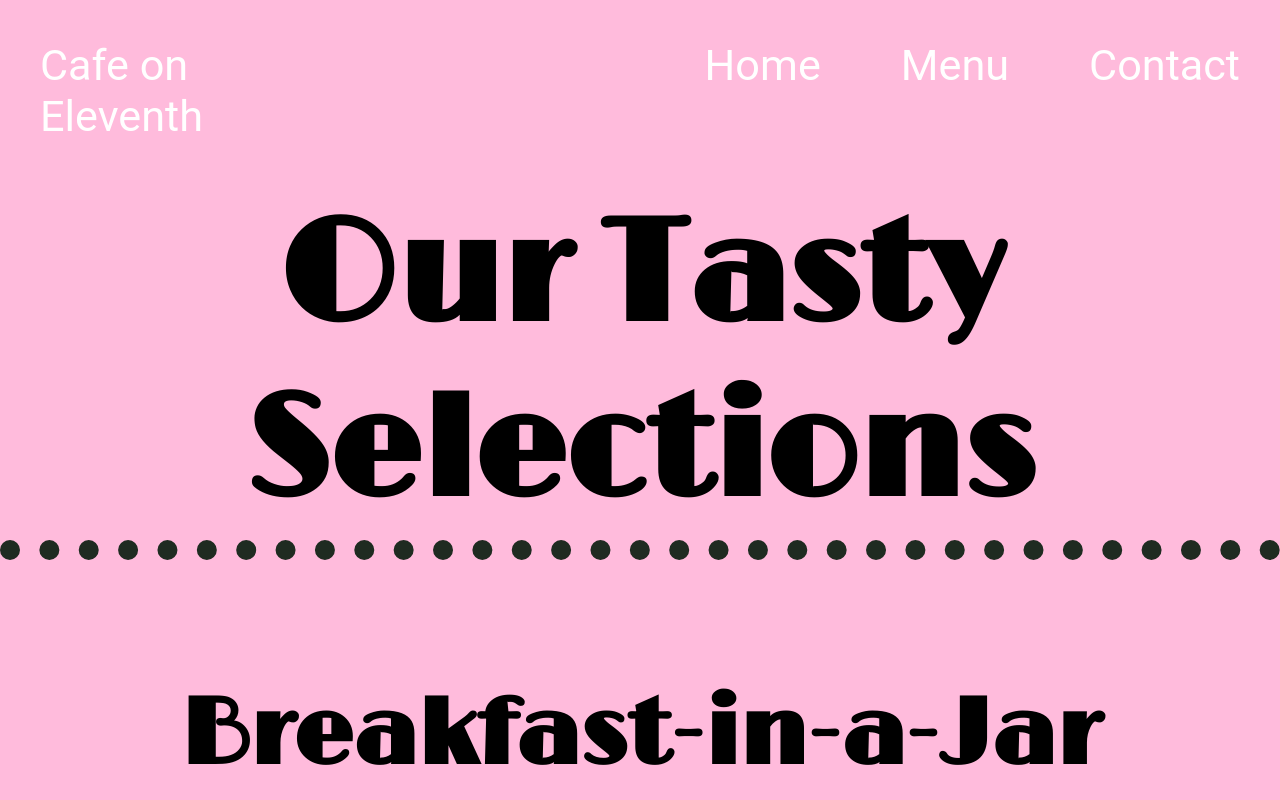
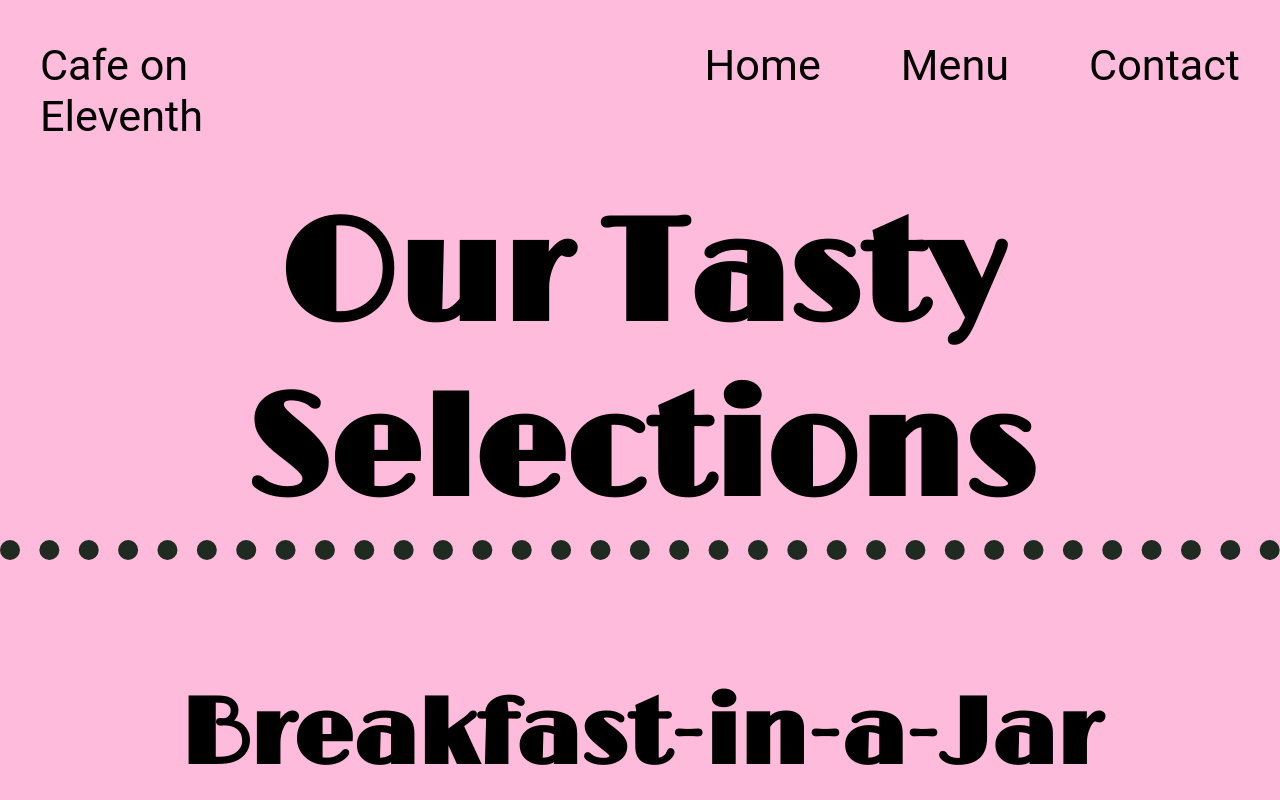
Before and after one commit to KhalinaaDenae/Gateway-V2, a plain HTML site: page menu.html in a window 1280 px wide. Shown: the top 800 px of the page. Drawn offline with nearby package versions, Linux system fonts and the light colour scheme.

Commit message:
changed nav link color to black to add contrast

```diff
--- a/menu.html
+++ b/menu.html
@@ -16,10 +16,10 @@
 <body>
 
  <nav class="navbar">
-            <a href="#" class="navlink left"> Cafe on <br> Eleventh </a>
-            <a href="index.html" class="navlink"> Home </a>
-            <a href="#" class="navlink"> Menu </a>
-            <a href="contact.html" class="navlink"> Contact </a>
+            <a href="#" class="navlink left" style="color: black;"> Cafe on <br> Eleventh </a>
+            <a href="index.html" class="navlink" style="color: black;"> Home </a>
+            <a href="#" class="navlink" style="color: black;"> Menu </a>
+            <a href="contact.html" class="navlink" style="color: black;"> Contact </a>
          </nav>
 
 <h2> Our Tasty Selections </h2>
--- a/styles/style.css
+++ b/styles/style.css
@@ -11,7 +11,6 @@ body, html{
     --headings-color: #ffbbdc;
     --accent-color: #1f2b21;
 }
-
 /* colors */
 .pink{
     color: var(--headings-color);
@@ -94,7 +93,7 @@ a{
     background-size: cover;
     background-image:linear-gradient(rgba(11, 9, 9, 0.334), rgba(19, 17, 17, 0.646)), url("https://images.pexels.com/photos/1640777/pexels-photo-1640777.jpeg?auto=compress&cs=tinysrgb&w=800");
   }
-/* A B O U T    S E C T I O N */
+/* ---------------------- A B O U T    S E C T I O N */
 .about-section{
     background-color: var(--accent-color);
     height: 50vh;
@@ -137,7 +136,7 @@ img{
    }
 
 
-/* menu section */
+/* -------------  M E N U  section */
 .flex-containerr {
   display: flex;
 }
```
Also changed, not shown: index.html (+2 -2 lines).
